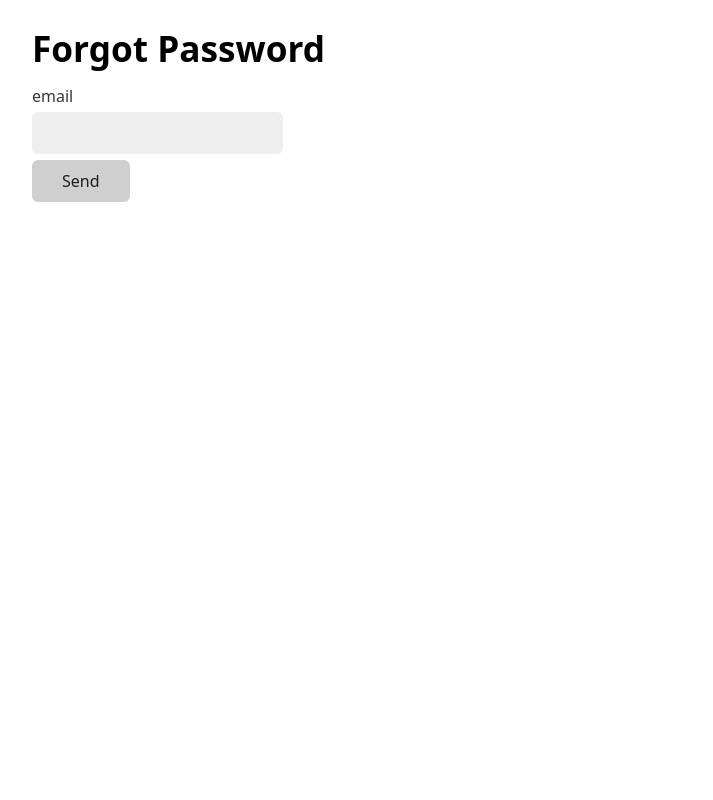
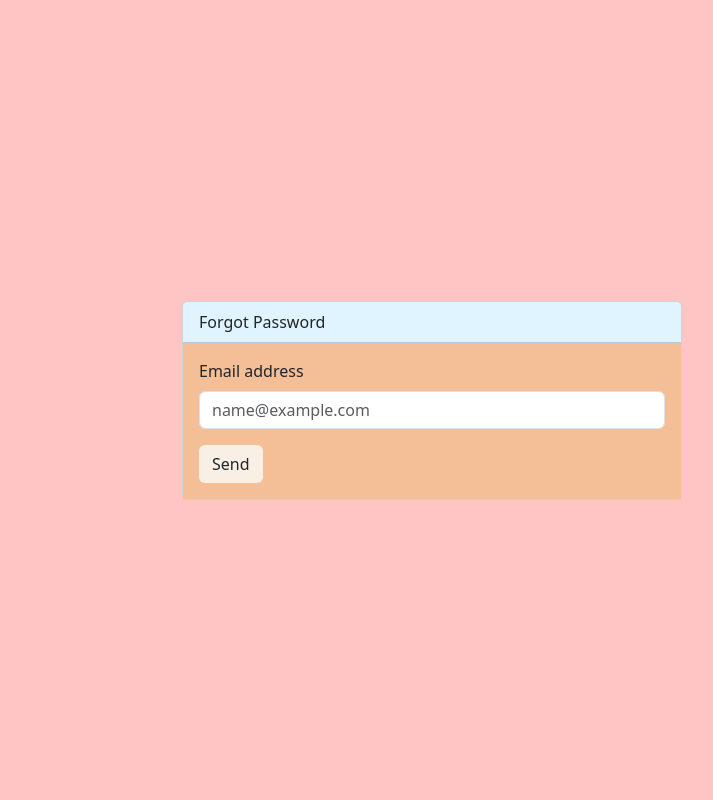
Before and after one commit to SicBell/Project_Tekweb, a PHP site: page /xampp/Forgot_password_page.php in a window 1280 px wide. Shown: the whole page, without its empty margins (208-921 px from the left). Run offline with PHP 8.4, Linux system fonts and the light colour scheme.

Commit message:
commit 10

```diff
--- a/Forgot_password_page.php
+++ b/Forgot_password_page.php
@@ -1,22 +1,60 @@
-<!DOCTYPE html>
-<html>
+<!doctype html>
+<html lang="en">
+
 <head>
-    <title>Forgot Password</title>
-    <meta charset="UTF-8">
-    <link rel="stylesheet" href="https://cdn.jsdelivr.net/npm/water.css@2/out/water.css">
+    <style>
+        body {
+            height: 100vh;
+            display: flex;
+            align-items: center;
+            justify-content: center;
+            color: #EA906C;
+        }
+
+        .card {
+            width: 500px;
+            /* Set your desired width */
+            height: 600px;
+            /* Make it square */
+        }
+
+        #btn-send{
+            background-color: #F8F0E5;
+        }
+
+        #btn-send:hover {
+            background-color: #EADBC8;
+        }
+    </style>
+    <meta charset="utf-8">
+    <meta name="viewport" content="width=device-width, initial-scale=1">
+    <title>Bootstrap demo</title>
+    <link href="https://cdn.jsdelivr.net/npm/bootstrap@5.3.2/dist/css/bootstrap.min.css" rel="stylesheet"
+        integrity="sha384-T3c6CoIi6uLrA9TneNEoa7RxnatzjcDSCmG1MXxSR1GAsXEV/Dwwykc2MPK8M2HN" crossorigin="anonymous">
 </head>
-<body>
 
-    <h1>Forgot Password</h1>
+<body style=" background-color: #FFC5C5;">
 
-    <form method="post" action="send-password-reset.php">
 
-        <label for="email">email</label>
-        <input type="email" name="email" id="email">
+    <div class="card">
+        <div class="card-header" style="background-color: #E0F4FF">
+            Forgot Password
+        </div>
+        <div class="card-body" style="background-color: #F4BF96;">
+            <form method="post" action="send-password-reset.php">
 
-        <button>Send</button>
+                <div class="mb-3">
+                    <label for="email" class="form-label">Email address</label>
+                    <input type="email" class="form-control" name="email" id="email" placeholder="name@example.com">
+                </div>
 
-    </form>
+                <input id="btn-send" class="btn" type="submit" value="Send">
+
+            </form>
+        </div>
+    </div>
+
 
 </body>
+
 </html>
```
Also changed, not shown: process-reset-password.php (+69 -38 lines).
